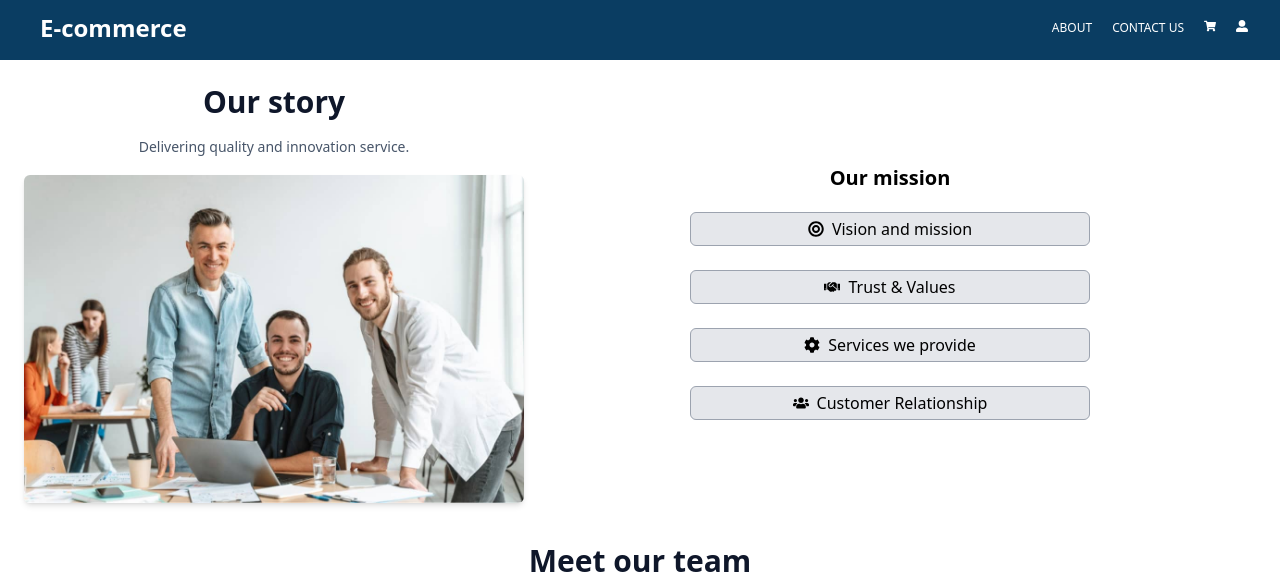
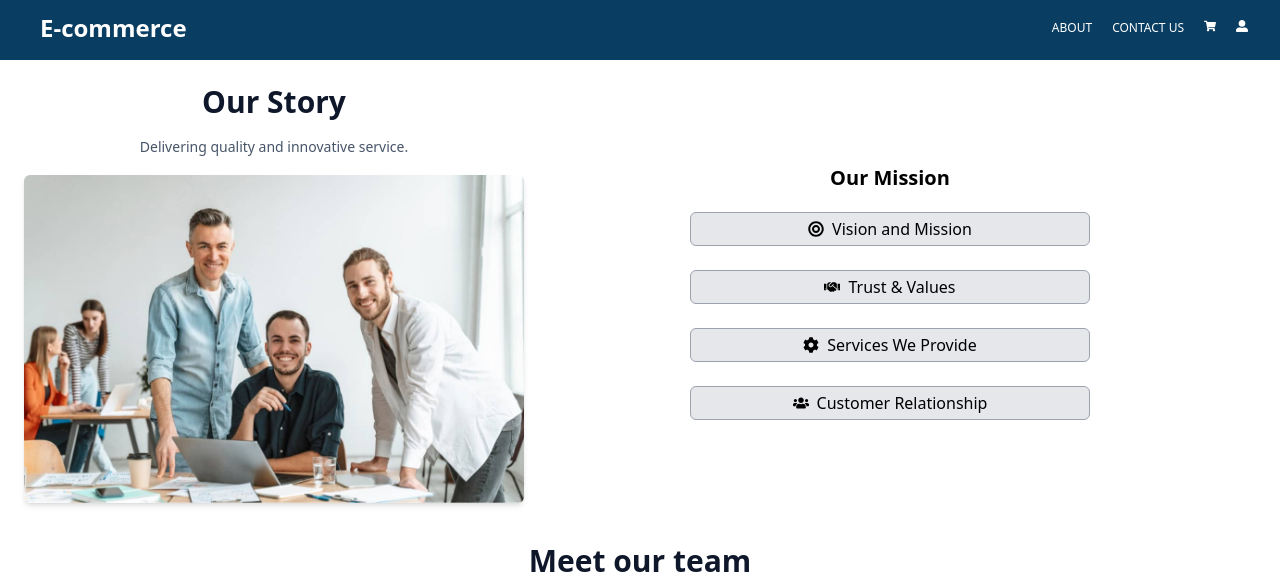
Before and after one commit to Philemon-ndayishimiye/DynE-commerce, a React (Create React App) app: page /about in a window 1280 px wide. Shown: the top 577 px of the page. Built offline with nearby package versions, Linux system fonts and the light colour scheme.

Commit message:
Fix ESLint warning by updating alt text in OurStory.js

```diff
--- a/src/Components/Pages/about/OurStory.js
+++ b/src/Components/Pages/about/OurStory.js
@@ -1,60 +1,59 @@
 import React from 'react';
-import img from '../about/images/team4.jpeg'
+import img from '../about/images/team4.jpeg';
 import { FaCog, FaHandshake, FaUsers, FaBullseye } from 'react-icons/fa';
-
 
 export default function OurStory() {
   return (
     <>
-    <div className='flex justify-between gap-6 p-6'>
-    {/* The story about us */}
+      <div className="flex justify-between gap-6 p-6">
+        {/* The story about us */}
+        <div className="flex-1 max-w-[500px]">
+          <h2 className="text-slate-900 text-3xl font-bold text-center">Our Story</h2>
+          <p className="text-slate-600 text-sm mt-4 mb-4 leading-relaxed text-center">
+            Delivering quality and innovative service.
+          </p>
+          <img
+            className="w-full h-auto rounded-md shadow-md object-cover mt-15"
+            src={img}
+            alt="Our team at work"
+          />
+        </div>
 
-        <div className="flex-1 max-w-[500px]">
-           <h2 className="text-slate-900 text-3xl font-bold text-center ">Our story</h2>
-            <p className='text-slate-600 text-sm mt-4 mb-4 leading-relaxed text-center' >
-               Delivering quality and innovation service.
-            </p>
-            <img className='w-full h-auto rounded-md shadow-md object-cover mt-15' src={img} alt='team photo'/>
-        </div>
-    {/* The mission */}
-
-        <div className='gap-4 mt-20 flex-2'>
-          <h2 className='text-xl font-bold mb-5 text-center'>Our mission</h2>
-          <div className=' space-y-6'>
-            <div className='bg-gray-200 border border-gray-400 rounded-md  px-4 py-4 mb-5 text-center font-medium w-[200px] h-[20px] flex items-center justify-center  sm:w-[250px] md:w-[300px] lg:w-[400px]'>
-              <div className='flex items-center gap-2'>
-                <span><FaBullseye/></span>Vision and mission
+        {/* The mission */}
+        <div className="gap-4 mt-20 flex-2">
+          <h2 className="text-xl font-bold mb-5 text-center">Our Mission</h2>
+          <div className="space-y-6">
+            <div className="bg-gray-200 border border-gray-400 rounded-md px-4 py-4 mb-5 text-center font-medium w-[200px] h-[20px] flex items-center justify-center sm:w-[250px] md:w-[300px] lg:w-[400px]">
+              <div className="flex items-center gap-2">
+                <span><FaBullseye /></span> Vision and Mission
               </div>
             </div>
 
-
-            <div className='bg-gray-200 border border-gray-400 rounded-md px-4 py-4 mb-5 text-center font-medium w-[200px] h-[20px] flex items-center justify-center sm:w-[250px] md:w-[300px] lg:w-[400px]'>
-              <div className='flex items-center gap-2'>
-               <span><FaHandshake/></span>Trust & Values
+            <div className="bg-gray-200 border border-gray-400 rounded-md px-4 py-4 mb-5 text-center font-medium w-[200px] h-[20px] flex items-center justify-center sm:w-[250px] md:w-[300px] lg:w-[400px]">
+              <div className="flex items-center gap-2">
+                <span><FaHandshake /></span> Trust & Values
               </div>
             </div>
 
-            <div className='bg-gray-200 border border-gray-400 rounded-md px-4 py-4 mb-5  text-center font-medium w-[200px] h-[20px] flex items-center justify-center sm:w-[250px] md:w-[300px] lg:w-[400px]'>
-              <div className='flex items-center gap-2'>
-                <span><FaCog/></span>Services we provide
+            <div className="bg-gray-200 border border-gray-400 rounded-md px-4 py-4 mb-5 text-center font-medium w-[200px] h-[20px] flex items-center justify-center sm:w-[250px] md:w-[300px] lg:w-[400px]">
+              <div className="flex items-center gap-2">
+                <span><FaCog /></span> Services We Provide
               </div>
             </div>
 
-
-            <div className='bg-gray-200 border border-gray-400 rounded-md px-4 py-4 mb-10 text-center font-medium w-[200px] h-[20px] flex items-center justify-center sm:w-[250px] md:w-[300px] lg:w-[400px]'>
-              <div className='flex items-center gap-2'>
-                <span><FaUsers/></span>Customer Relationship
-              </div>
-
+            <div className="bg-gray-200 border border-gray-400 rounded-md px-4 py-4 mb-10 text-center font-medium w-[200px] h-[20px] flex items-center justify-center sm:w-[250px] md:w-[300px] lg:w-[400px]">
+              <div className="flex items-center gap-2">
+                <span><FaUsers /></span> Customer Relationship
               </div>
             </div>
+          </div>
         </div>
 
-    {/* the team role */}
+        {/* The team role */}
         <div>
-
+          {/* Reserved for future content */}
         </div>
-    </div>
+      </div>
     </>
   );
 }
```
